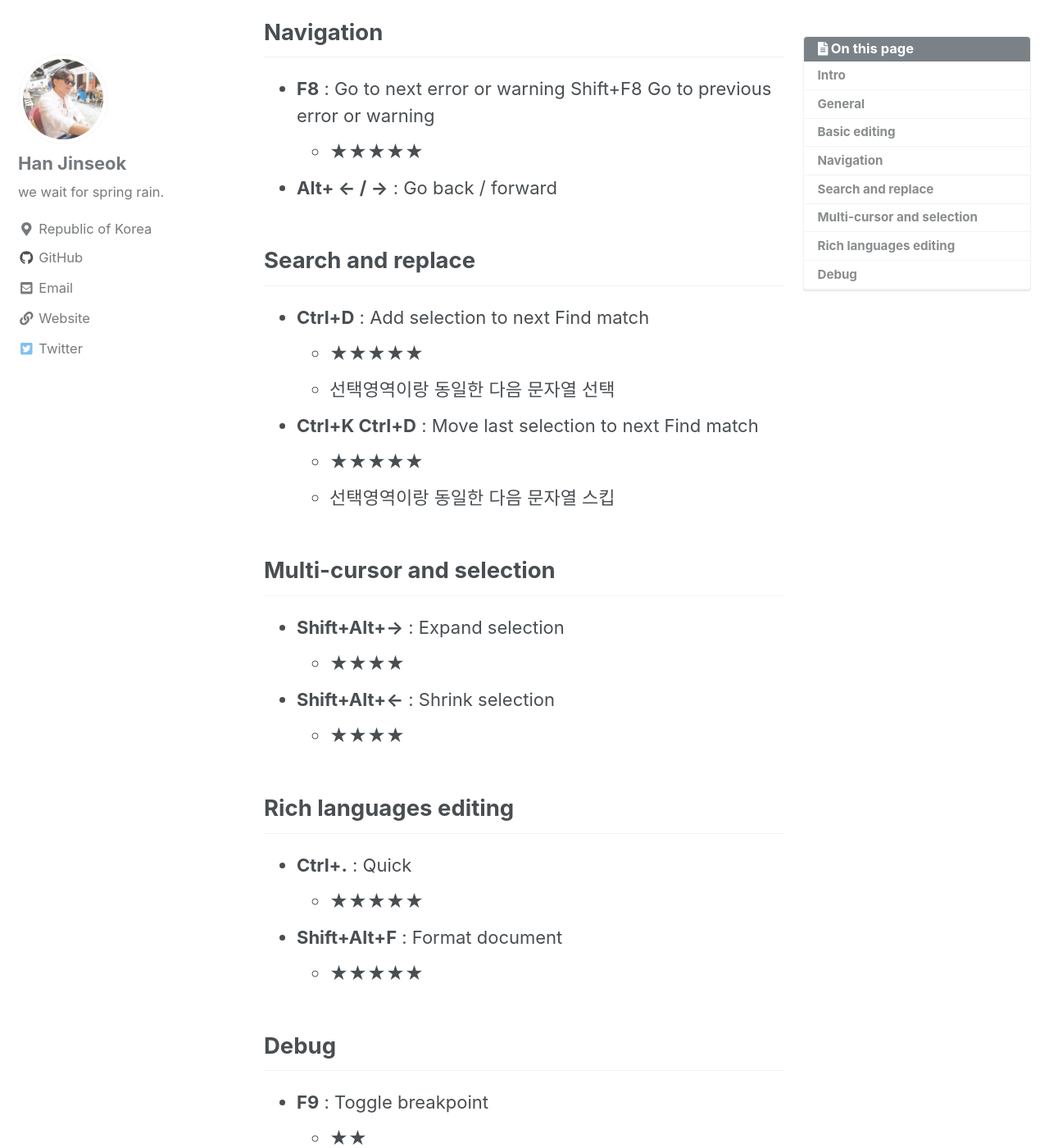
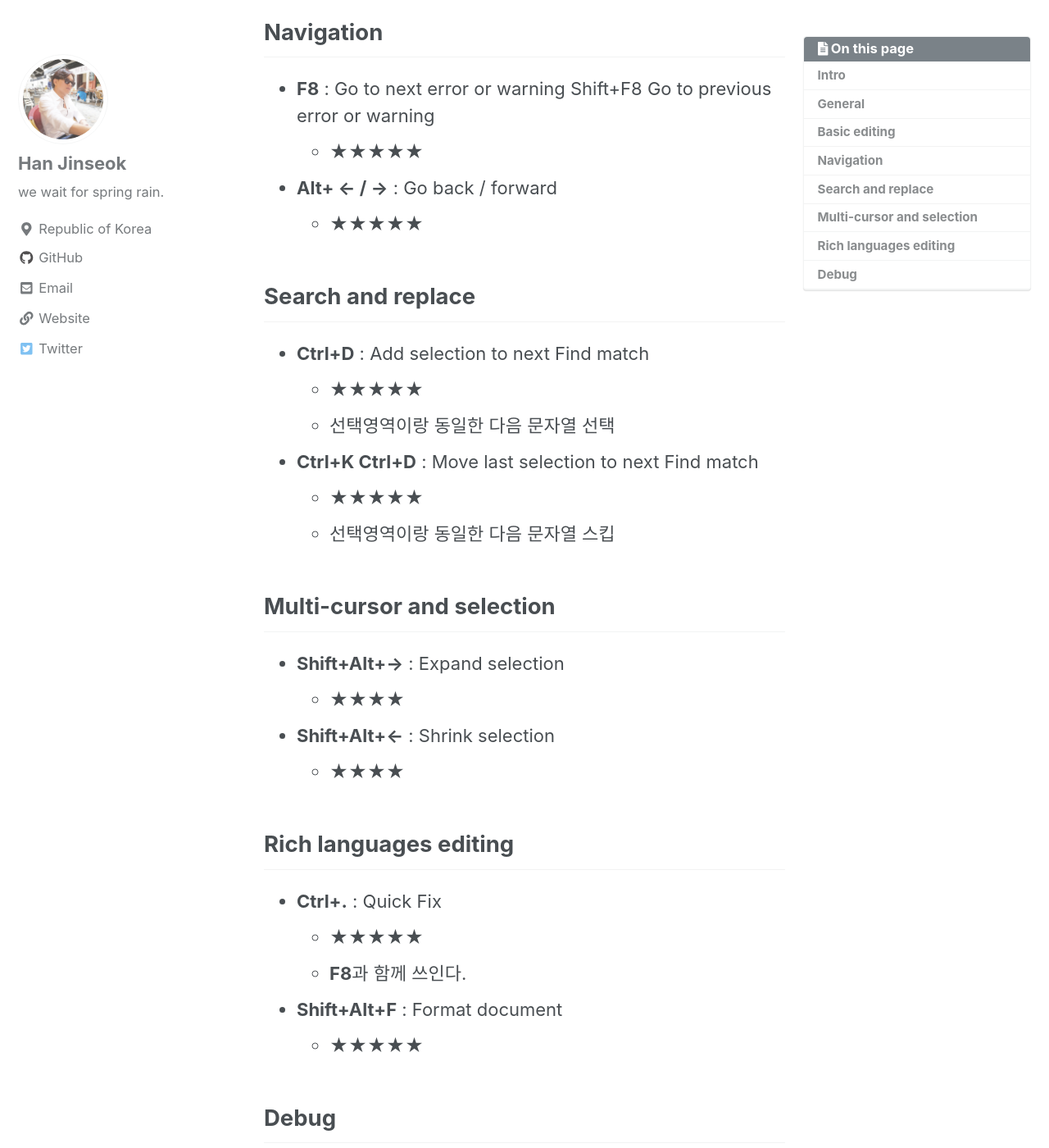
Before and after one commit to moregorenine/moregorenine.github.io, a Jekyll site: the page built from _posts/vscode/2019-12-10-vscode-keymap.md, in a window 1280 px wide and 1400 px high, scrolled down 1292 px. Shown: the whole window at 82% size. Built offline with Jekyll 4.4.1, drawn with Linux system fonts in a browser that asks for light colours; nearby versions of some CDN libraries; comment, search, counter and statistics services are not loaded; a style sheet for code colours, icons or effects is not loaded.

Commit message:
Update 2019-12-10-vscode-keymap.md

```diff
--- a/_posts/vscode/2019-12-10-vscode-keymap.md
+++ b/_posts/vscode/2019-12-10-vscode-keymap.md
@@ -37,6 +37,7 @@ eclipse, vscode, intellij 혼합해서 사용하다 보니 단축키가 자주
 - **F8** : Go to next error or warning Shift+F8 Go to previous error or warning
   - ★★★★★
 - **Alt+ ← / →** : Go back / forward
+  - ★★★★★
 
 ## Search and replace
 - **Ctrl+D** : Add selection to next Find match
@@ -53,8 +54,9 @@ eclipse, vscode, intellij 혼합해서 사용하다 보니 단축키가 자주
   - ★★★★
 
 ## Rich languages editing
-- **Ctrl+.** : Quick
+- **Ctrl+.** : Quick Fix
   - ★★★★★
+  - **F8**과 함께 쓰인다.
 - **Shift+Alt+F** : Format document
   - ★★★★★
 
```
